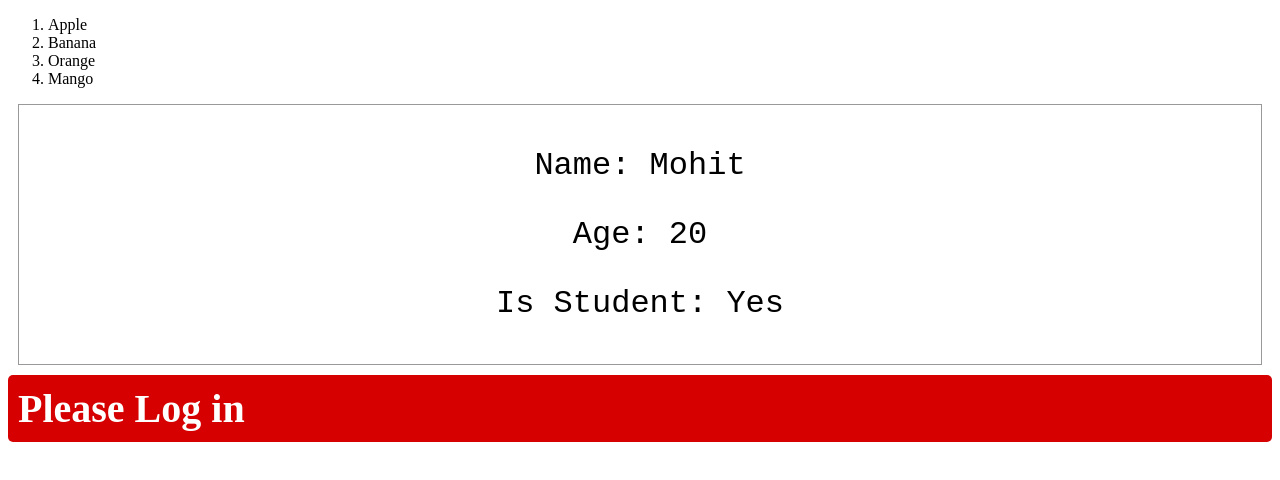
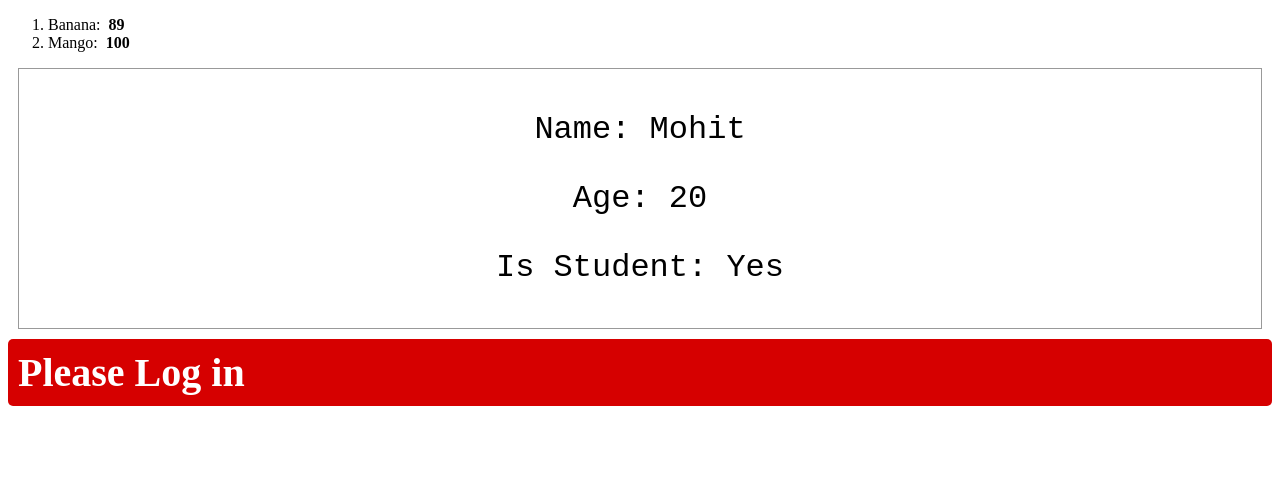
Before and after one commit to MOHIT29-dev/Brocode-react, a React (Vite) app in the folder brocode/: page / in a window 1280 px wide. Shown: the top 480 px of the page. Built offline with nearby package versions, Linux system fonts and the light colour scheme.

Commit message:
map and filter with arrow function done  listjsx

```diff
--- a/brocode/src/List.jsx
+++ b/brocode/src/List.jsx
@@ -1,6 +1,36 @@
 function List(){
-    const fruits  =["Apple", "Banana", "Orange", "Mango"];
-    const ListItems = fruits.map(fruits => <li>{fruits}</li>);
+    const fruits  =[{id: 1,name:"Apple",calories:52},
+                    {id: 2,name:"Banana",calories:89},
+                    {id: 3,name:"Orange",calories:47},
+                    {id: 4,name:"Mango",calories:100}];
+
+    //fruits.sort((a,b) => a.name.localeCompare(b.name)); //ALPHABETICAL ORDER
+    //fruits.sort((a,b) => b.calories - a.calories); //CALORIE ORDER NUMERIC ORDER
+
+    //const lowCalFruits = fruits.filter(fruits => fruits.calories < 60);
+
+    const highCalFruits = fruits.filter(fruits => fruits.calories >=60);
+
+
+
+    const ListItems = highCalFruits.map(highCalFruits =>
+    <li key = {highCalFruits.id}>  {highCalFruits.name}: &nbsp;
+    <b>{highCalFruits.calories}</b></li>);
+
+
     return(<ol>{ListItems}</ol>);
 }
 export default List;
+
+
+ // why added key here: Keys help React identify which items have changed,
+ // are added, or are removed.
+ // They are used to optimize
+ // rendering performance and ensure correct updates in the DOM.
+// each child in a list should have a unique "key" prop.
+
+//use id why: The id is a unique identifier for each fruit object in the array.
+//for large lists using index as key can lead to issues when the list is modified
+// (e.g., items are added, removed, or reordered).
+
+// map() = creates a new array by performing a function on each array element.
```
